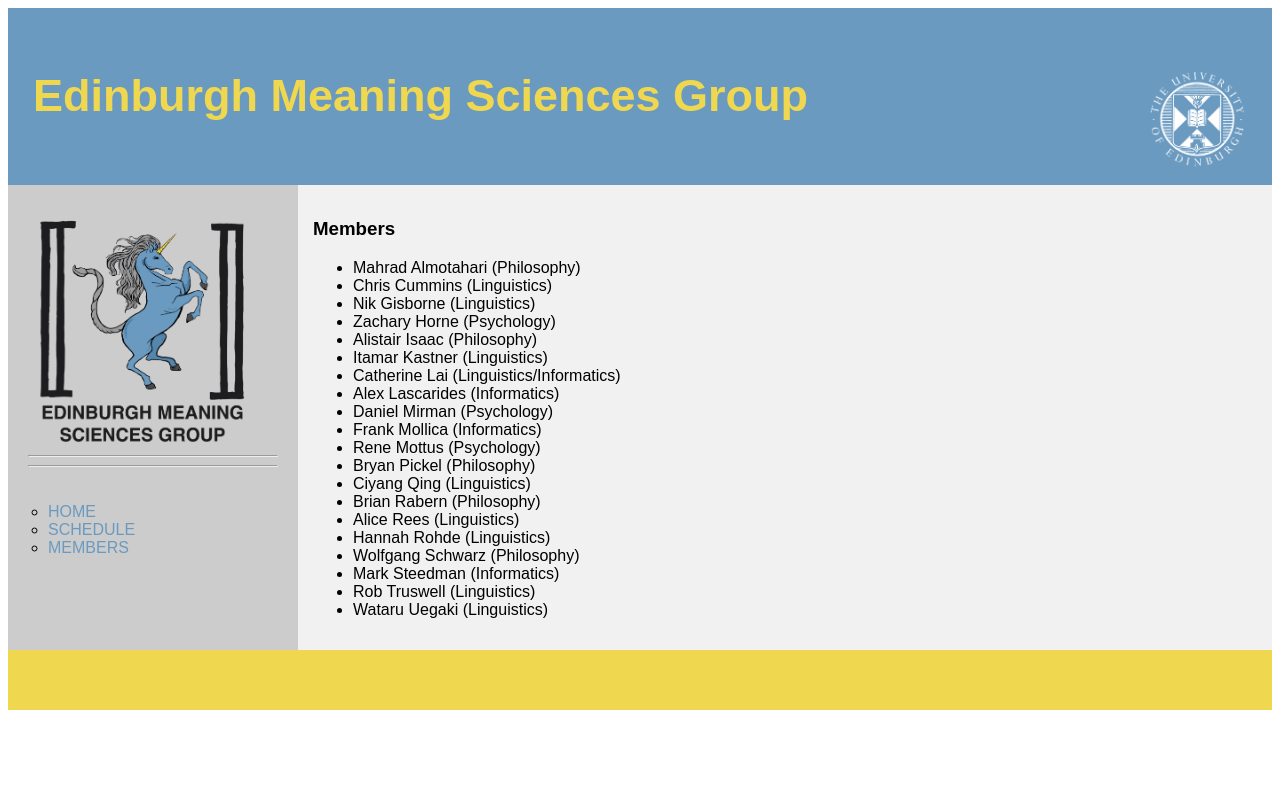
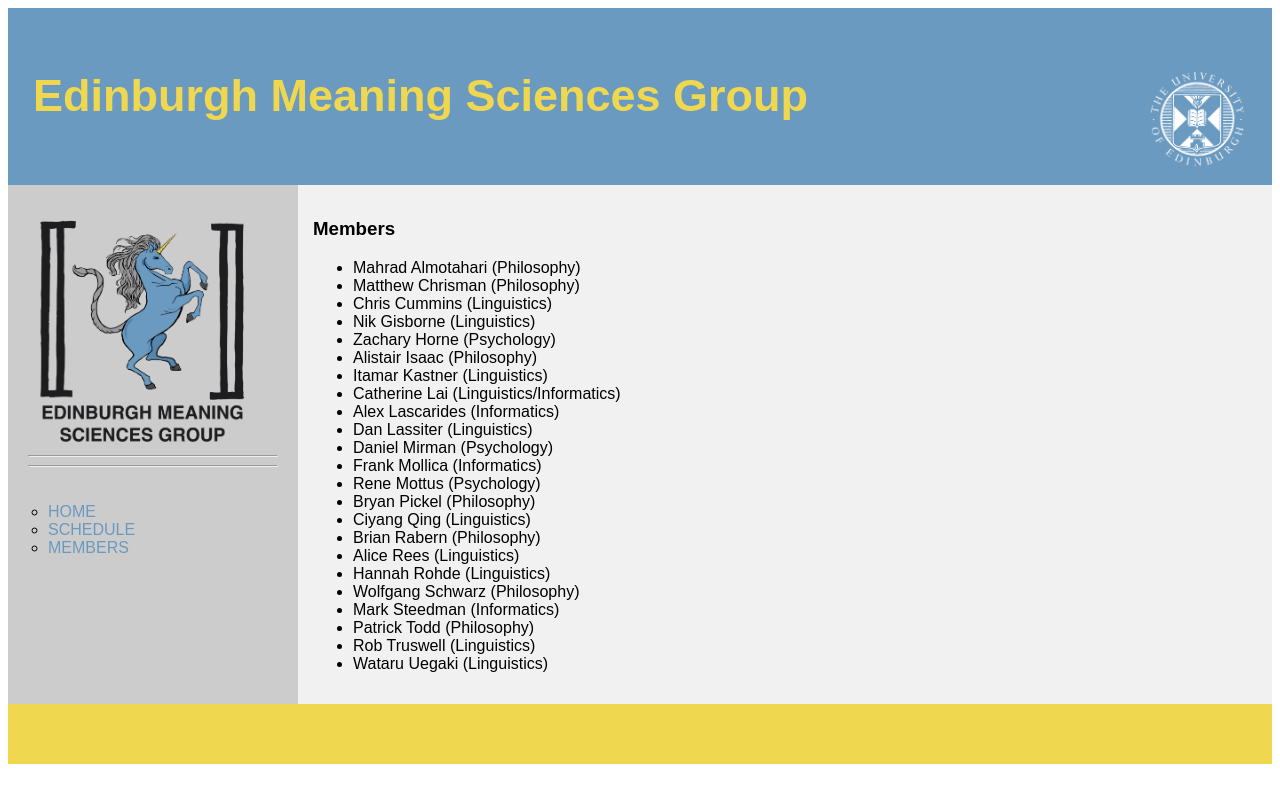
Before and after one commit to brianrabern/brianrabern.github.io, a plain HTML site: page emsg/members.html in a window 1280 px wide. Drawn offline with Linux system fonts and the light colour scheme.

Commit message:
member update

```diff
--- a/emsg/members.html
+++ b/emsg/members.html
@@ -135,6 +135,7 @@
 
         <ul>
           <li>Mahrad Almotahari (Philosophy)</li>
+          <li>Matthew Chrisman (Philosophy)</li>
           <li>Chris Cummins (Linguistics)</li>
           <li>Nik Gisborne (Linguistics)</li>
           <li>Zachary Horne (Psychology)</li>
@@ -142,6 +143,7 @@
           <li>Itamar Kastner (Linguistics)</li>
           <li>Catherine Lai (Linguistics/Informatics)</li>
           <li>Alex Lascarides (Informatics)</li>
+          <li>Dan Lassiter (Linguistics)</li>
           <li>Daniel Mirman (Psychology)</li>
           <li>Frank Mollica (Informatics)</li>
           <li>Rene Mottus (Psychology)</li>
@@ -152,6 +154,7 @@
           <li>Hannah Rohde (Linguistics)</li>
           <li>Wolfgang Schwarz (Philosophy)</li>
           <li>Mark Steedman (Informatics)</li>
+          <li>Patrick Todd (Philosophy)</li>
           <li>Rob Truswell (Linguistics)</li>
           <li>Wataru Uegaki (Linguistics)</li>
         </ul>
```
